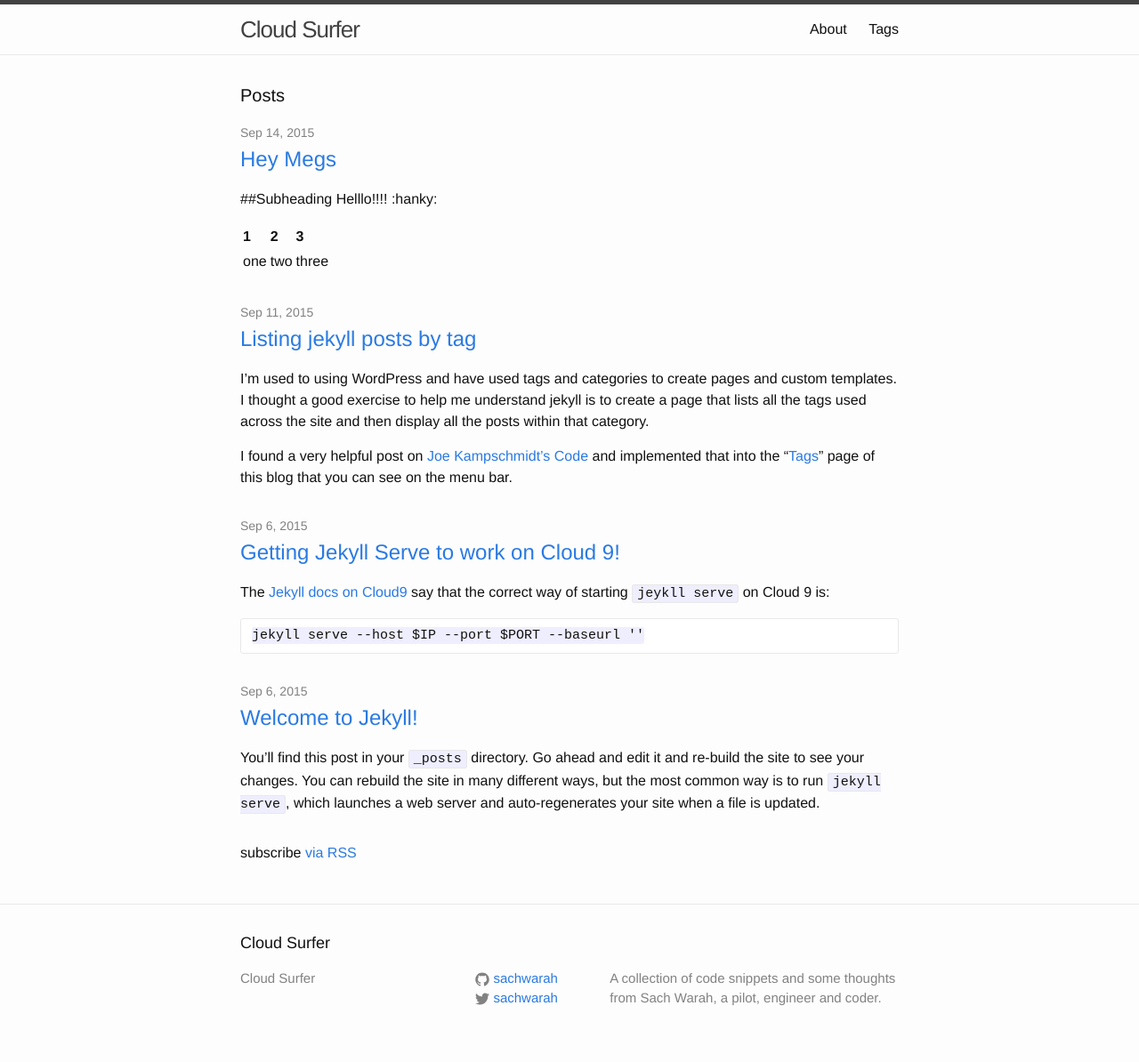
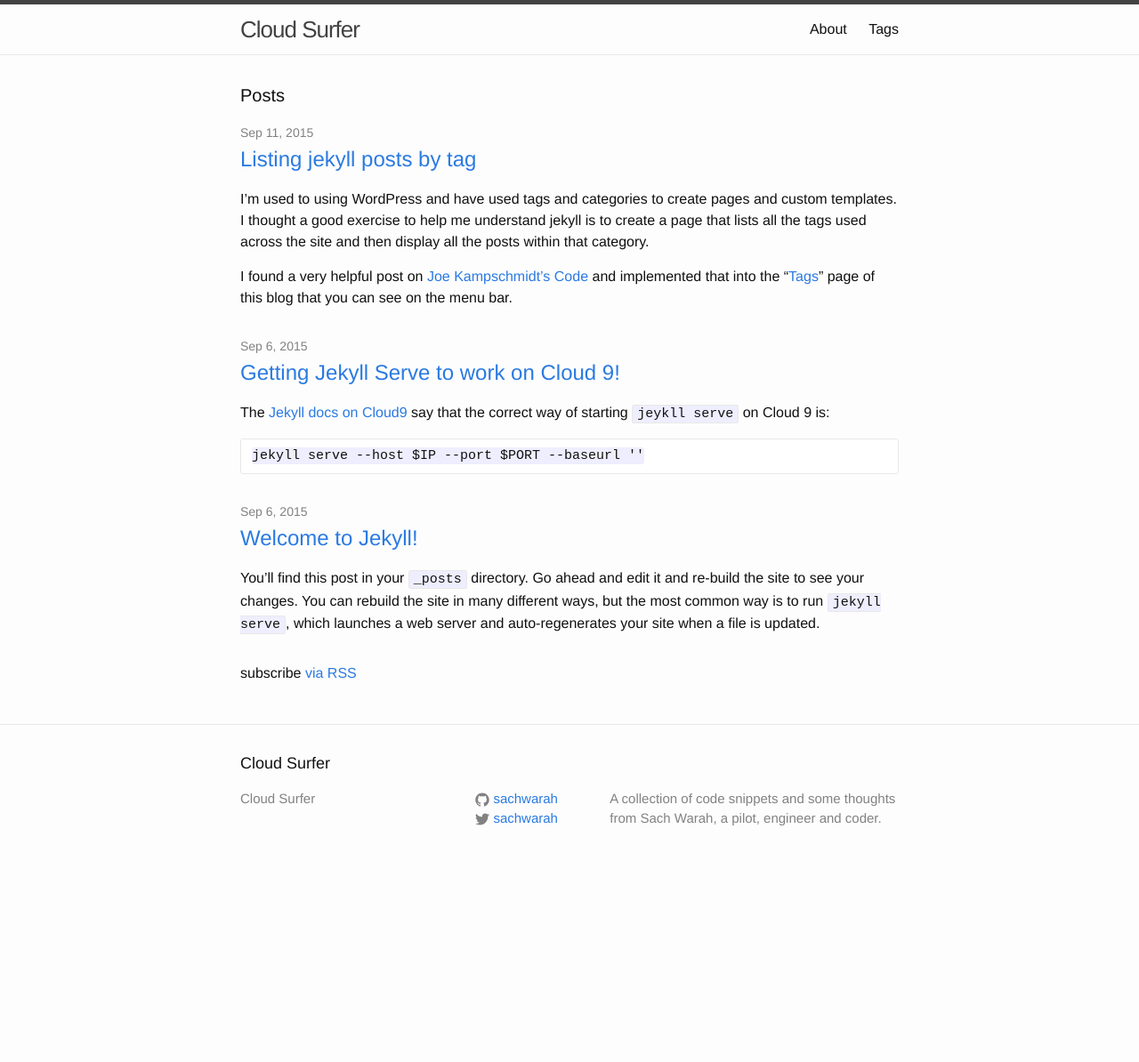
Before and after one commit to sachwarah/sachwarah.github.io, a Jekyll site: the page built from index.html, in a window 1280 px wide. Shown: the whole page at 89% size. Built offline with Jekyll 4.4.1, drawn with Linux system fonts in a browser that asks for light colours; Markdown is read by kramdown in place of the engine named in the settings; after the commit the page ends 992 px from its top, so only the background shows below that.

Commit message:
deletes post

```diff
--- a/_posts/2015-09-14-hi-megs.md
+++ /dev/null
@@ -1,12 +0,0 @@
----
-layout: post
-title:  "Hey Megs"
-tags: megan
----
-##Subheading
-Helllo!!!!
-:hanky:
-
-|1    | 2   |3     |
-|-----|-----|------|
-|one  |two  | three|
```
Also changed, not shown: css/main.scss (line endings or trailing spaces).
